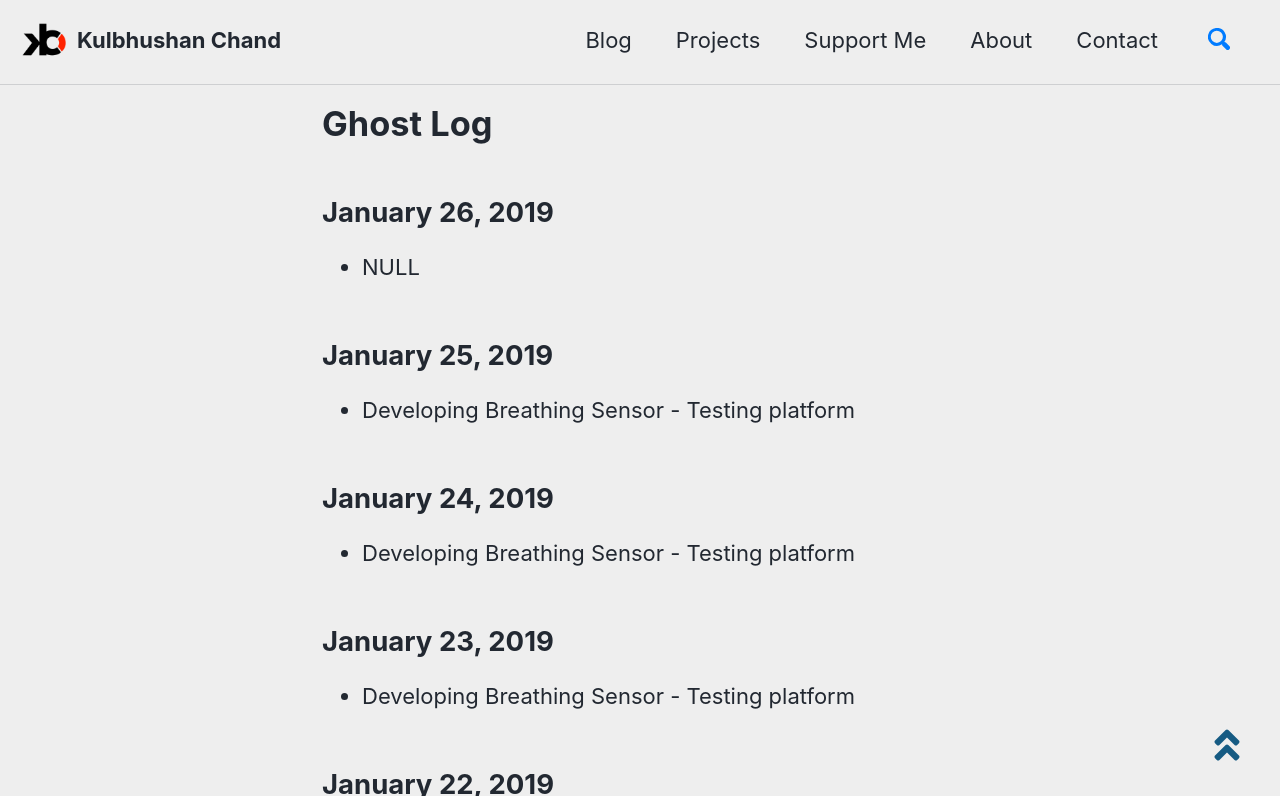
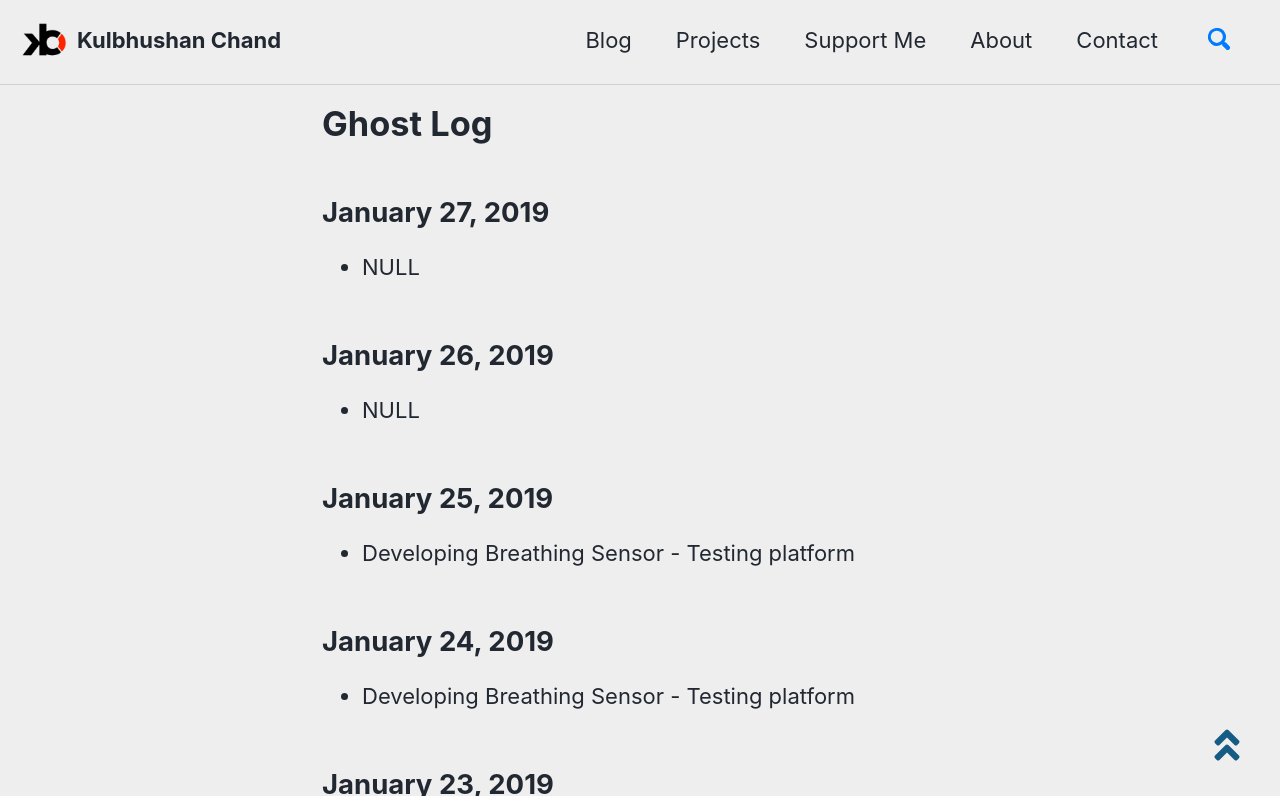
Before and after one commit to kulbhushanchand/kulbhushanchand.github.io-v2, a Jekyll site: the page built from _pages/main/log.md, in a window 1280 px wide and 900 px high, cut to the strip 104-900 px from the top of the window. Built offline with Jekyll 4.4.1, drawn with Linux system fonts in a browser that asks for light colours; cached includes are drawn as plain includes; comment, search, counter and statistics services are not loaded; a style sheet for code colours, icons or effects is not loaded.

Commit message:
Update log.md

```diff
--- a/_pages/main/log.md
+++ b/_pages/main/log.md
@@ -16,6 +16,9 @@ toc: false
 
 
 {% assign dateFormat = '%B %d, %Y' %}
+
+## {{ "2019-01-27" | date: dateFormat }}
+- NULL
 
 ## {{ "2019-01-26" | date: dateFormat }}
 - NULL
```
